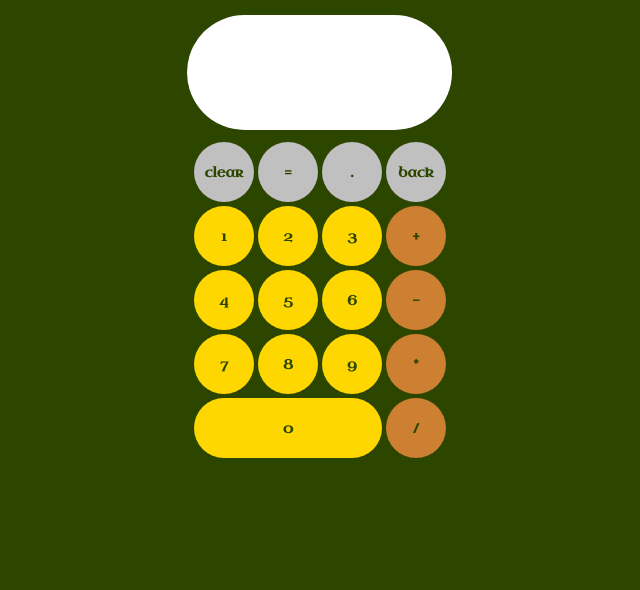
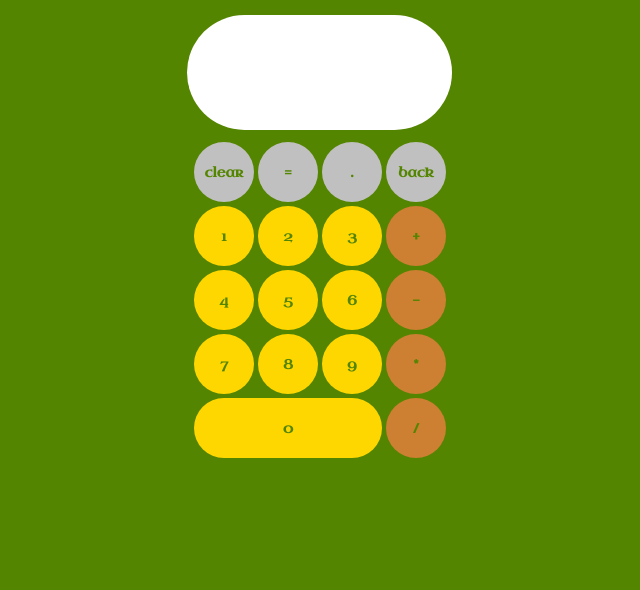
Before and after one commit to MxRi007/odin-calculator, a plain HTML site: page index.html in a window 1280 px wide. Shown: the part 210-800 px from the top of the page, without its empty margins (320-960 px from the left). Drawn offline with Linux system fonts and the light colour scheme.

Commit message:
Change background color

```diff
--- a/style.css
+++ b/style.css
@@ -63,14 +63,14 @@ body {
     justify-content: center;
     align-items: center;
     box-sizing: content-box;
-    background-color: rgb(44, 70, 0);
+    background-color: rgb(84, 133, 0);
     margin: 0;
 
 }
 
 * {
     border-radius: 100px;
-    color:  rgb(44, 70, 0);
+    color:  rgb(84, 133, 0);
 
 }
 
```
